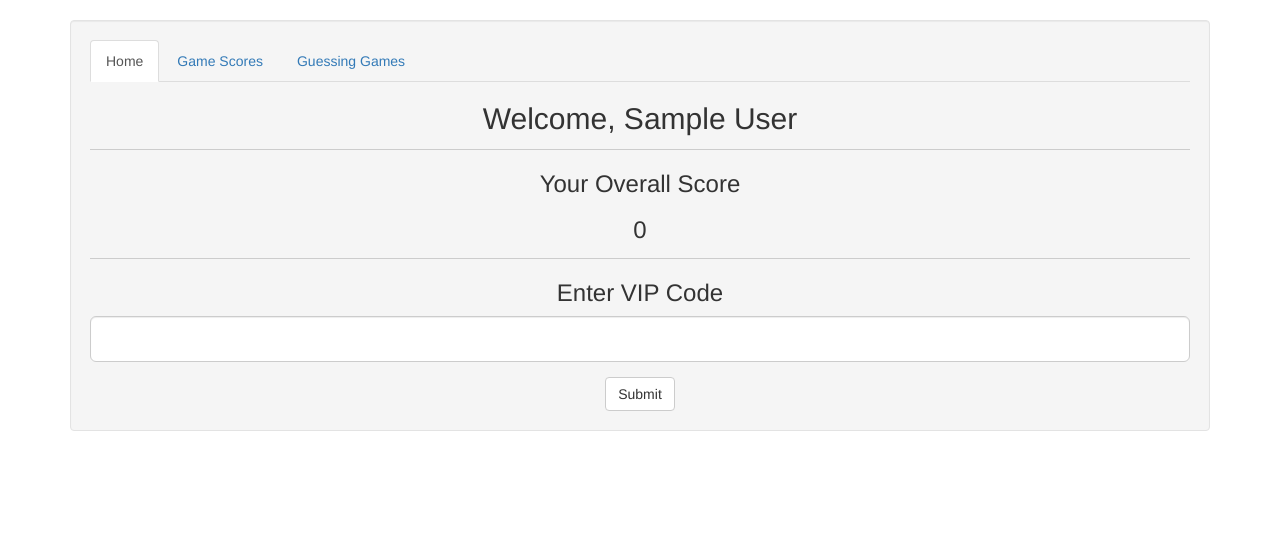
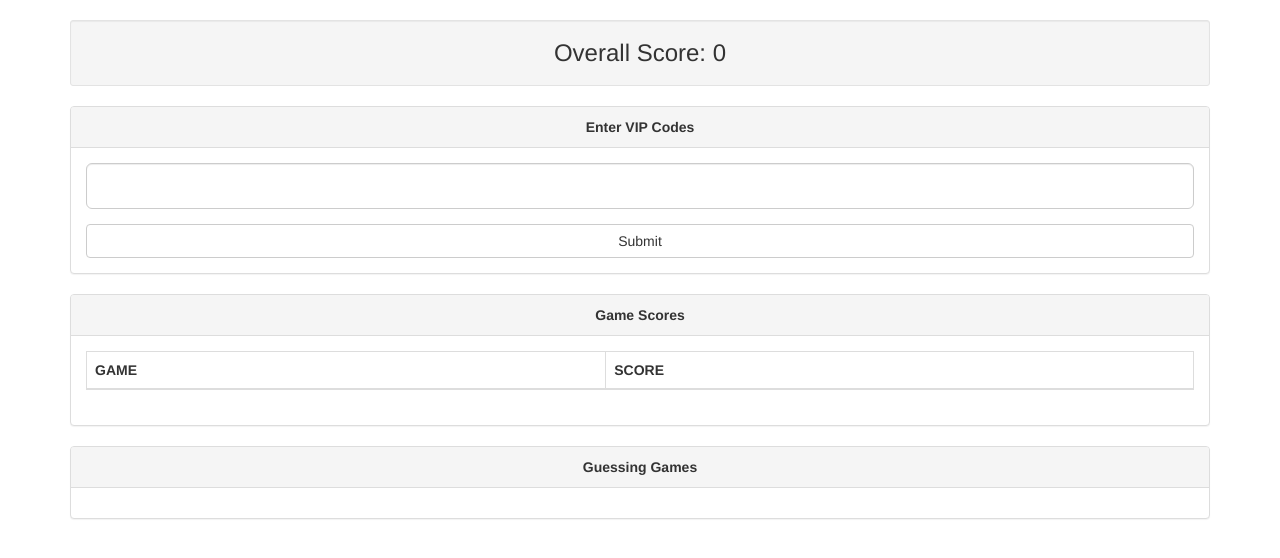
Before and after one commit to NUSComputingDev/gfp, a Django app: page / in a window 1280 px wide. Shown: the part 52-610 px from the top of the page. Run offline with Django 3.2, Linux system fonts and the light colour scheme; a user stored in the database is signed in; tables that the repository leaves empty hold one stand-in row (values such as "Sample post"); data that the repository does not hold is empty; some libraries are stand-ins or nearby versions.

Commit message:
Revamped Player dashboard

```diff
--- a/players/templates/players/index.html
+++ b/players/templates/players/index.html
@@ -2,39 +2,35 @@
 {% load addcss %}
 
 {% block body %}
-<div class="well">
-  <div>
+<div class="well well-sm">
+  <h3 class="text-center" style="margin: 10px 0px">Overall Score: {{ total }}</h3>
+</div>
 
-  <!-- Nav tabs -->
-  <ul class="nav nav-tabs" role="tablist">
-    <li role="presentation" class="active"><a href="#home" aria-controls="home" role="tab" data-toggle="tab">Home</a></li>
-    <li role="presentation"><a href="#scores" aria-controls="scores" role="tab" data-toggle="tab">Game Scores</a></li>
-    <li role="presentation"><a href="#guess" aria-controls="guess" role="tab" data-toggle="tab">Guessing Games</a></li>
-  </ul>
-
-  <!-- Tab panes -->
-  <div class="tab-content">
-    <div role="tabpanel" class="tab-pane fade in active" style="text-align: center" id="home">
-        <h2>Welcome, {{ player }}</h2>
-        <hr/>
-        <h3>Your Overall Score</h3>
-        <h3>{{ total }}</h3>
-        <hr/>
-        <h3>Enter VIP Code</h3>
+<div class="panel panel-default">
+    <div class="panel-heading text-center">
+        <b>Enter VIP Codes</b>
+    </div>
+    <div class="panel-body">
         <form method="POST" action="{%url 'scoreboard:redemption' %}">
             {% csrf_token %}
             <input type="hidden" name="next" value="/" />
             <div class="form-group">
                 {{ pointcode_form.code | addcss:"form-control input-lg"}}
             </div>
-            <button type="submit" class="btn btn-default">Submit</button>
+            <button type="submit" class="btn btn-default btn-block">Submit</button>
         </form>
     </div>
-    <div role="tabpanel" class="tab-pane fade" id="scores">
-        <table class="table table-bordered">
+</div>
+
+<div class="panel panel-default">
+    <div class="panel-heading text-center">
+        <b>Game Scores</b>
+    </div>
+    <div class="panel-body">
+        <table class="table table-bordered table-striped">
             <thead>
-                <td>GAME</td>
-                <td>SCORE</td>
+                <th>GAME</th>
+                <th>SCORE</th>
             </thead>
             {% for score in scores %}
                 {% if score.name %}
@@ -46,7 +42,13 @@
             {% endfor %}
 	    </table>
     </div>
-    <div role="tabpanel" class="tab-pane fade" id="guess">
+</div>
+
+<div class="panel panel-default">
+    <div class="panel-heading text-center">
+        <b>Guessing Games</b>
+    </div>
+    <div class="panel-body">
         {% for gamesession in guessing_games %}
             <div class="row">
                 <div class="col-md-12">
@@ -66,8 +68,5 @@
             {% endif %}
         {% endfor %}
     </div>
-  </div>
-
-</div>
 </div>
 {% endblock %}
```
